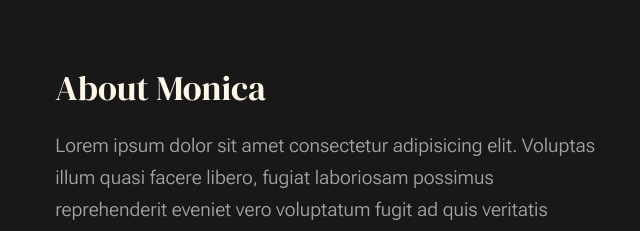
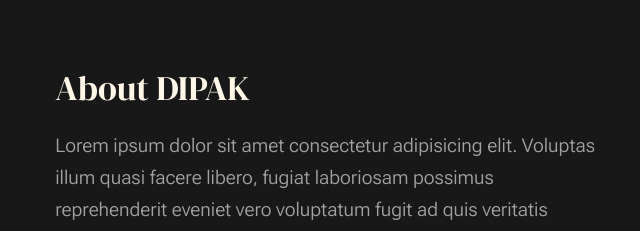
Before and after one commit to deekaya/portfolio-site, a plain HTML site: page services.html in a window 1280 px wide. Shown: the part 4676-4907 px from the top of the page, 20-660 px from the left. Drawn offline with Linux system fonts and the light colour scheme.

Commit message:
Update services.html

```diff
--- a/services.html
+++ b/services.html
@@ -405,7 +405,7 @@
         <footer class="s-footer">
             <div class="row s-footer__content">
                 <div class="column xl-6 lg-6 md-12 s-footer__block s-footer__about">
-                    <h3>About Monica</h3>
+                    <h3>About DIPAK</h3>
                     <p>
                     Lorem ipsum dolor sit amet consectetur adipisicing elit. Voluptas illum quasi facere libero,
                     fugiat laboriosam possimus reprehenderit eveniet vero voluptatum fugit ad quis veritatis suscipit beatae
```
